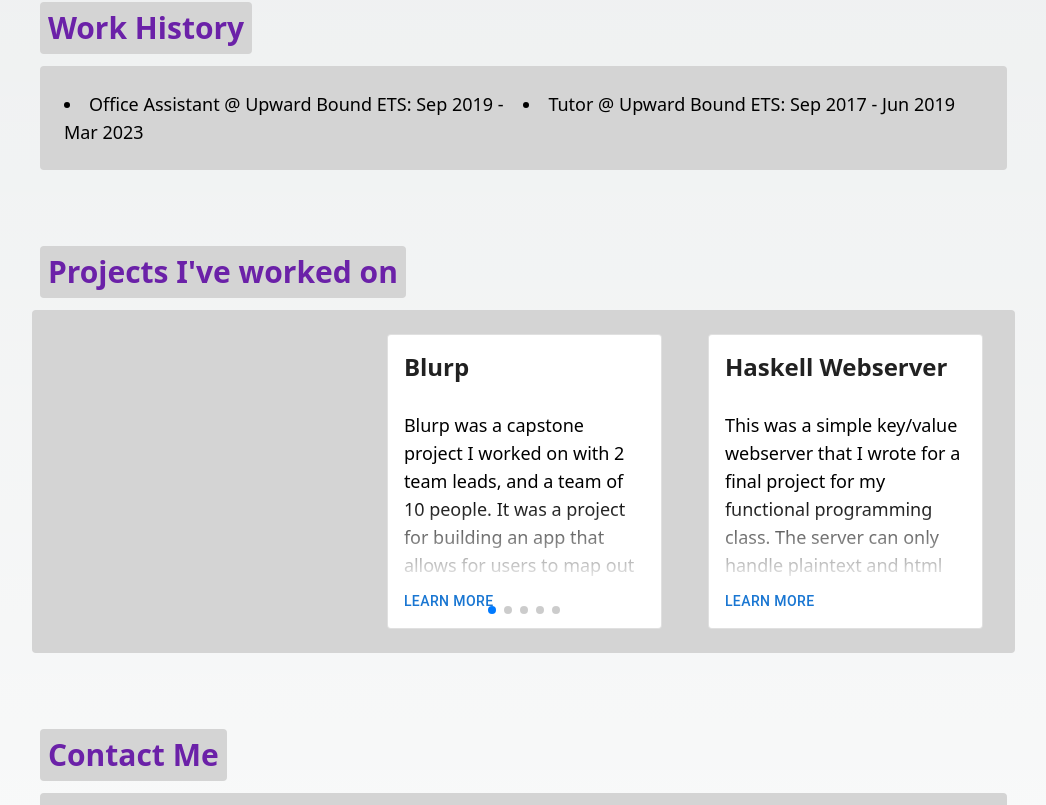
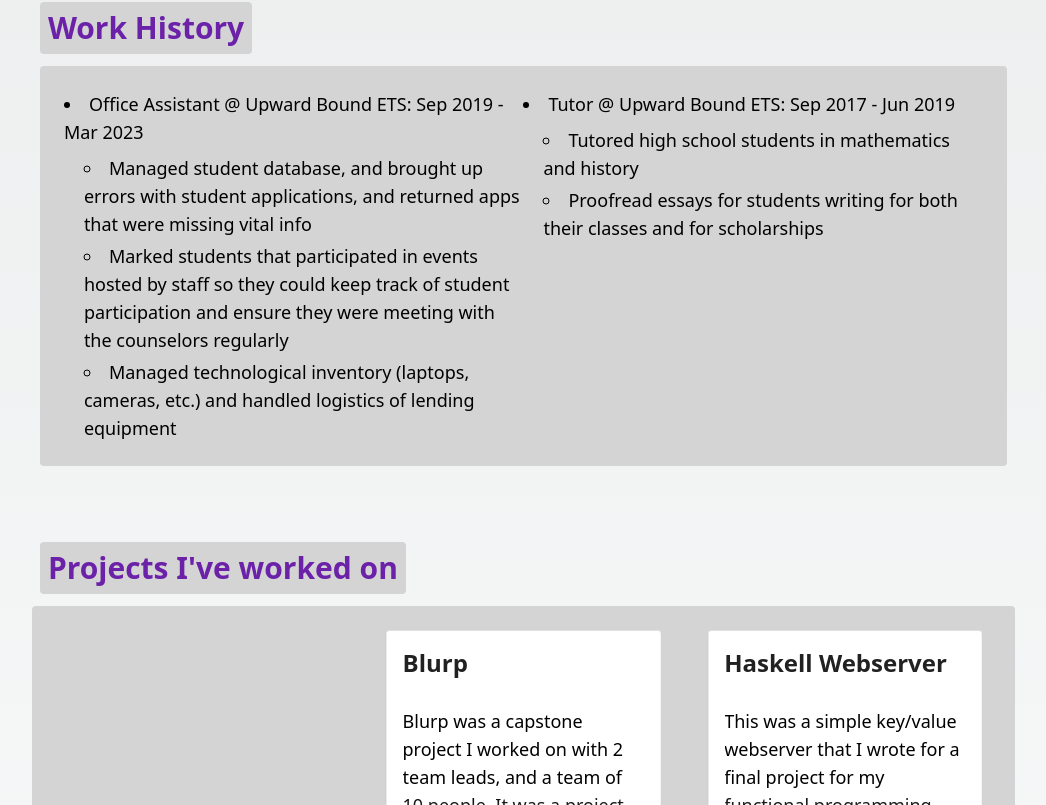
Before and after one commit to trg5pdx/trg5-dev, a Next.js app: page / in a window 1280 px wide. Shown: the part 2455-3260 px from the top of the page, without its empty margins (131-1177 px from the left). Built offline with nearby package versions, Linux system fonts and the light colour scheme.

Commit message:
Added a project to projects section, added to work history, and fixed some issues that were preventing site from building

```diff
--- a/package.json
+++ b/package.json
@@ -25,6 +25,7 @@
     "react": "^18.2.0",
     "react-alice-carousel": "^2.7.1",
     "react-dom": "^18.2.0",
+    "sharp": "^0.32.1",
     "swiper": "^9.3.2",
     "typescript": "5.0.3"
   },
--- a/src/components/sections/project.tsx
+++ b/src/components/sections/project.tsx
@@ -10,7 +10,6 @@ import 'swiper/css/navigation';
 import 'swiper/css/pagination';
 
 const Project = () => {
-  const [swiperRef, setSwiperRef] = useState(null);
   const [projModal, toggleModal] = useState(false);
   const [projIndex, projIndexState] = useState(0);
 
@@ -48,13 +47,9 @@ const Project = () => {
           projIndex={projIndex}
         />
         <Swiper
-          onSwiper={setSwiperRef}
           slidesPerView={1}
           centeredSlides={true}
           spaceBetween={10}
-          pagination={{
-            clickable: true,
-          }}
           modules={[Pagination]}
           breakpoints={{
             768: {
@@ -66,10 +61,6 @@ const Project = () => {
               spaceBetween: 30,
             },
           }}
-          style={{
-            '--swiper-navigation-size': '25px',
-            marginLeft: '2px',
-          }}
         >
           {project_list}
         </Swiper>
--- a/src/data/data.tsx
+++ b/src/data/data.tsx
@@ -113,6 +113,15 @@ export const data = {
       section: [
         {
           item: 'Office Assistant @ Upward Bound ETS: Sep 2019 - Mar 2023',
+          subitems: [
+            /* HTML */ `Managed student database, and brought up errors with
+            student applications, and returned apps that were missing vital info`,
+            /* HTML */ `Marked students that participated in events hosted by
+            staff so they could keep track of student participation and ensure
+            they were meeting with the counselors regularly`,
+            /* HTML */ `Managed technological inventory (laptops, cameras, etc.)
+            and handled logistics of lending equipment`,
+          ],
         },
       ],
     },
@@ -120,6 +129,11 @@ export const data = {
       section: [
         {
           item: 'Tutor @ Upward Bound ETS: Sep 2017 - Jun 2019',
+          subitems: [
+            'Tutored high school students in mathematics and history',
+            `Proofread essays for students writing for both their classes and
+            for scholarships`,
+          ],
         },
       ],
     },
@@ -218,6 +232,34 @@ export const data = {
       repo: 'https://github.com/trg5pdx/civlike',
     },
     {
+      title: 'Personal Website',
+      desc: [
+        /* HTML */
+        `
+          This website was a project for my intro to web development class. It
+          was meant to have us showcase what we learned during the course, which
+          includes HTML, CSS, Bootstrap, Javascript, and jQuery. We had to have
+          a navbar, and have a section dedicated to talking about ourselves, a
+          previous work section which would include work experience and possibly
+          a resume, a section for projects we wanted to showcase, and a contact
+          section. We also had to deploy the website using some hosting service
+          like what github offers, and we had to keep a journal about the
+          development process. For the contact section, we weren’t required to
+          set up a system for sending the data entered by users, but we could if
+          we wanted to.
+        `,
+        /* HTML */
+        `
+          I updated the site a few times since taking the class just to add more
+          up to date projects, but I don't plan to update it further as this
+          current site replaces it.
+        `,
+      ],
+      repo: 'https://github.com/trg5pdx/personal-website',
+      otherTitle: 'Live Link: ',
+      other: 'https://trg5pdx.github.io/personal-website/',
+    },
+    {
       title: 'Xv6',
       desc: [
         /* HTML */ `
--- a/src/pages/citations.tsx
+++ b/src/pages/citations.tsx
@@ -53,6 +53,16 @@ const citations = () => {
               </li>
               <li className="p-2">
                 {
+                  /* HTML */ `
+                    Used this for getting breakpoints to work with swiper
+                  `
+                }
+                <Link href="https://dev.to/timo_ernst/how-to-set-responsive-breakpoints-in-swiper-react-3bf6">
+                  dev.to/timo_ernst/
+                </Link>
+              </li>
+              <li className="p-2">
+                {
                   /* HTML */ `Used the example react portfolios below to help me
                   get started with developing this website, and give me ideas
                   for what I could do. I want to point out paytonjewell's
@@ -63,11 +73,11 @@ const citations = () => {
                 {'Links: '}
                 <br />
                 <Link href="https://github.com/paytonjewell/ReactPortfolioTemplate">
-                  PaytonJewell's portfolio template
+                  {"PaytonJewell's portfolio template"}
                 </Link>
                 <br />
                 <Link href="https://reactjsexample.com/tag/portfolio-page/">
-                  React Portfolio Examples page
+                  {'React Portfolio Examples page'}
                 </Link>
               </li>
             </ul>
```
Also changed, not shown: 1 other file (tests, documents, lock files or other folders).
